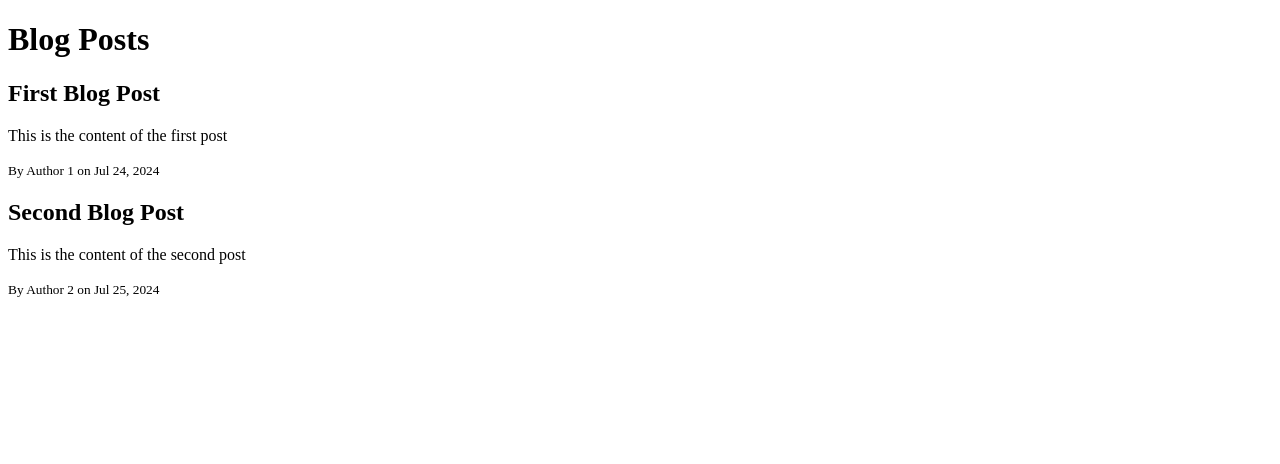
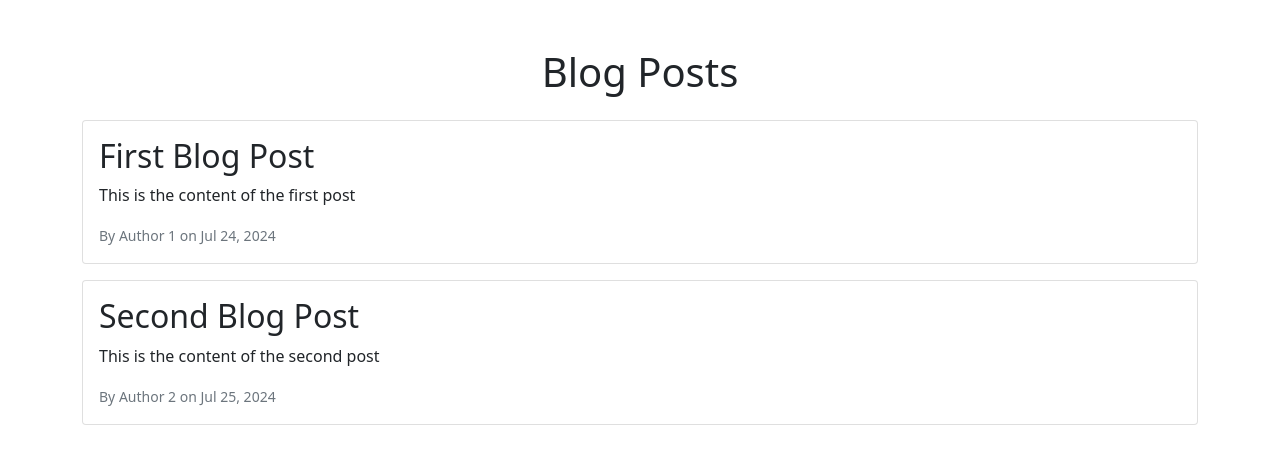
Before and after one commit to JackZeled0n/Chambea, an Angular app: page / in a window 1280 px wide. Shown: the top 464 px of the page. Built offline with nearby package versions, Linux system fonts and the light colour scheme; data requests are answered from the project's data file.

Commit message:
Add boostrap 5

```diff
--- a/angular.json
+++ b/angular.json
@@ -25,9 +25,12 @@
               "src/assets"
             ],
             "styles": [
+              "node_modules/bootstrap/dist/css/bootstrap.min.css",
               "src/styles.css"
             ],
-            "scripts": []
+            "scripts": [
+              "node_modules/bootstrap/dist/js/bootstrap.bundle.min.js"
+            ]
           },
           "configurations": {
             "production": {
--- a/package.json
+++ b/package.json
@@ -19,6 +19,7 @@
     "@angular/platform-browser": "^17.3.0",
     "@angular/platform-browser-dynamic": "^17.3.0",
     "@angular/router": "^17.3.0",
+    "bootstrap": "^5.0.2",
     "rxjs": "~7.8.0",
     "tslib": "^2.3.0",
     "zone.js": "~0.14.3"
--- a/src/app/components/posts/posts.component.html
+++ b/src/app/components/posts/posts.component.html
@@ -1,11 +1,13 @@
-<div class="posts-container">
-    <h1>Blog Posts</h1>
-    <div *ngIf="posts.length === 0" class="no-posts">
+<div class="container mt-5">
+    <h1 class="text-center mb-4">Blog Posts</h1>
+    <div *ngIf="posts.length === 0" class="alert alert-info text-center">
       <p>No posts available.</p>
     </div>
-    <div *ngFor="let post of posts" class="post">
-      <h2>{{ post.title }}</h2>
-      <p>{{ post.content }}</p>
-      <small>By {{ post.author }} on {{ post.date | date }}</small>
+    <div *ngFor="let post of posts" class="card mb-3">
+      <div class="card-body">
+        <h2 class="card-title">{{ post.title }}</h2>
+        <p class="card-text">{{ post.content }}</p>
+        <small class="text-muted">By {{ post.author }} on {{ post.date | date }}</small>
+      </div>
     </div>
   </div>
```
Also changed, not shown: 1 other file (tests, documents, lock files or other folders).
